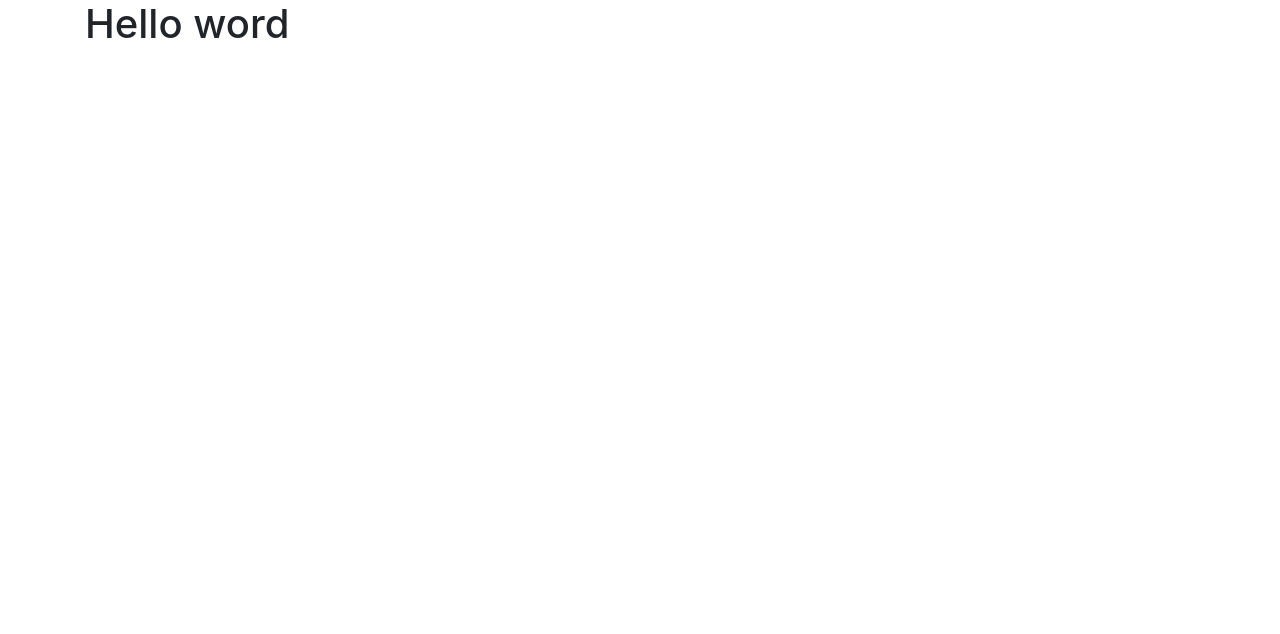
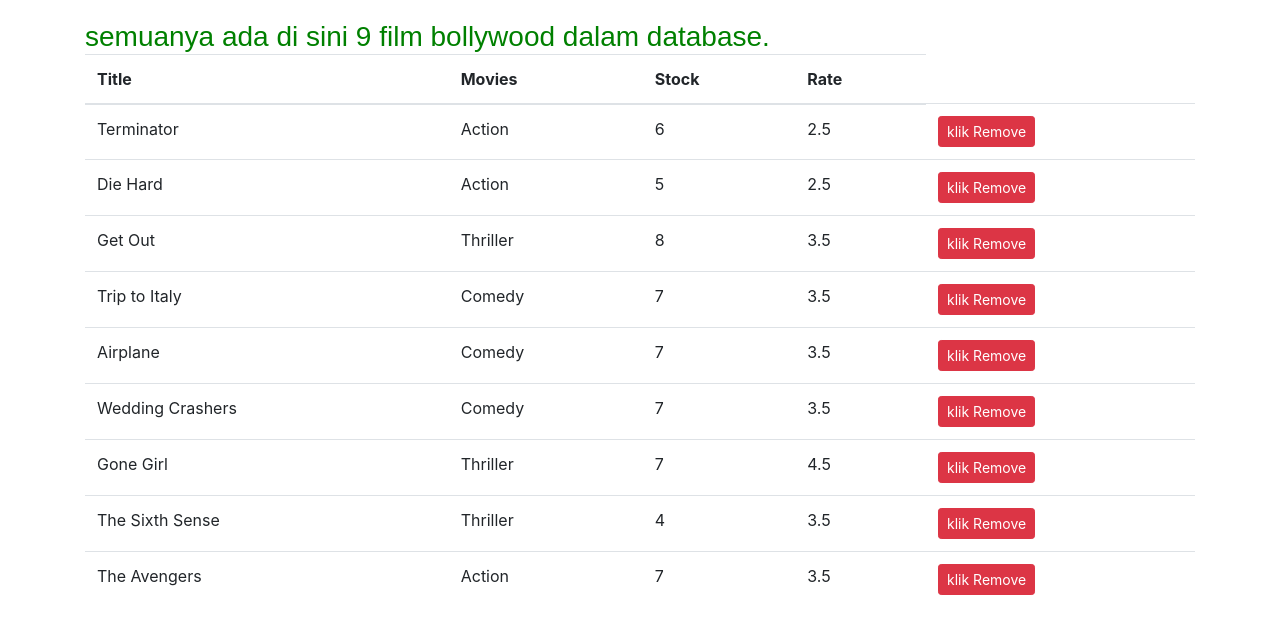
Before and after one commit to halalan/codewithmosh-vidly, a React (Create React App) app: page / in a window 1280 px wide. Shown: the top 634 px of the page. Built offline with nearby package versions, Linux system fonts and the light colour scheme.

Commit message:
final Conditional

```diff
--- a/src/App.js
+++ b/src/App.js
@@ -1,13 +1,17 @@
 import React, { Component } from 'react';
+import Movies from './component/Conditional/movies';
 
-import './App.css';
 
 class App extends Component {
   render() {
     return (
+      <div>
     <main className="container">
-    <h1>Hello word</h1>
+    <Movies />
     </main>
+
+
+    </div>
     );
   }
 }
--- /dev/null
+++ b/src/component/Conditional/index.css
@@ -0,0 +1,12 @@
+.body {
+    margin: 0;
+    padding: 20px 0 0 0;
+    font-family: sans-serif;
+    color: green;
+}
+.body1 {
+    margin: 0;
+    padding: 20px 0 0 0;
+    font-family: sans-serif;
+    color: red;
+}
--- /dev/null
+++ b/src/component/Conditional/movies.js
@@ -0,0 +1,60 @@
+import React, { Component } from 'react'
+import  { getMovies } from '../../services/fakeMovieService';
+import './index.css';
+
+
+ class Movies extends Component {
+   state = {
+     movies: getMovies()
+   };
+
+
+   handleDelete = (movie) => {
+  const movies = this.state.movies.filter(m => m._id !== movie._id);
+  this.setState({ movies });
+   };
+
+   render() {
+const { length: count } = this.state.movies;
+
+
+if (count === 0 )
+ return <h1 className="body1">Tidak ada film dalam database.</h1>;
+     return(
+         <React.Fragment>
+         <h3 className="body"> semuanya ada di sini {count} film bollywood dalam database.</h3>
+     <table className="table">
+     <thead>
+       <tr>
+    <th>Title</th>
+     <th>Movies</th>
+     <th>Stock</th>
+     <th>Rate</th>
+     </tr>
+    </thead>
+     <tbody>
+       {this.state.movies.map(movie => (
+      <tr  key={movie._id}>
+       <td>{movie.title}</td>
+       <td>{movie.genre.name}</td>
+        <td>{movie.numberInStock}</td>
+     <td>{movie.dailyRentalRate}</td>
+     <td>
+       <button onClick={() => this.handleDelete(movie)}
+       className="btn btn-danger btn-sm"
+       >
+       klik Remove
+       </button>
+        </td>
+     </tr>
+       ))}
+  </tbody>
+         </table>
+         </React.Fragment>
+
+    )
+}
+}
+
+
+export default Movies;
--- /dev/null
+++ b/src/component/Deleting /movies.js
@@ -0,0 +1,48 @@
+import React, { Component } from 'react'
+import  { getMovies } from '../../services/fakeMovieService';
+
+
+ class Movies extends Component {
+   state = {
+     movies: getMovies()
+   };
+
+
+   handleDelete = (movie) => {
+  const movies = this.state.movies.filter(m => m._id !== movie._id);
+  this.setState({ movies });
+   };
+
+   render() {
+     return <table className="table">
+     <thead>
+       <tr>
+    <th>Title</th>
+     <th>Movies</th>
+     <th>Stock</th>
+     <th>Rate</th>
+     </tr>
+    </thead>
+     <tbody>
+       {this.state.movies.map(movie => (
+      <tr  key={movie._id}>
+       <td>{movie.title}</td>
+       <td>{movie.genre.name}</td>
+        <td>{movie.numberInStock}</td>
+     <td>{movie.dailyRentalRate}</td>
+     <td>
+       <button onClick={() => this.handleDelete(movie)}
+       className="btn btn-danger btn-sm"
+       >
+       Delete
+       </button>
+        </td>
+     </tr>
+       ))}
+  </tbody>
+         </table>
+
+   }
+   }
+
+export default Movies;
```
